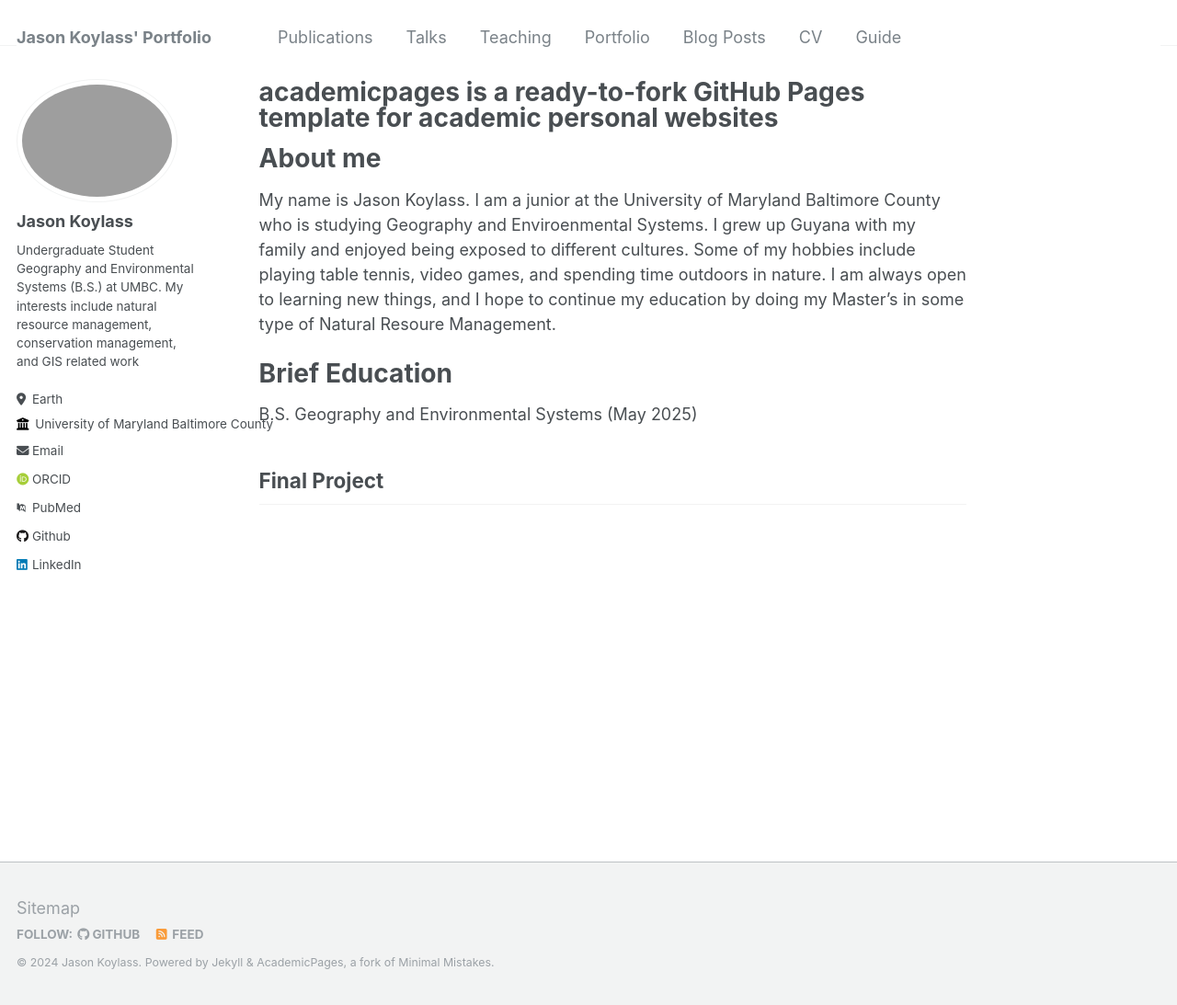
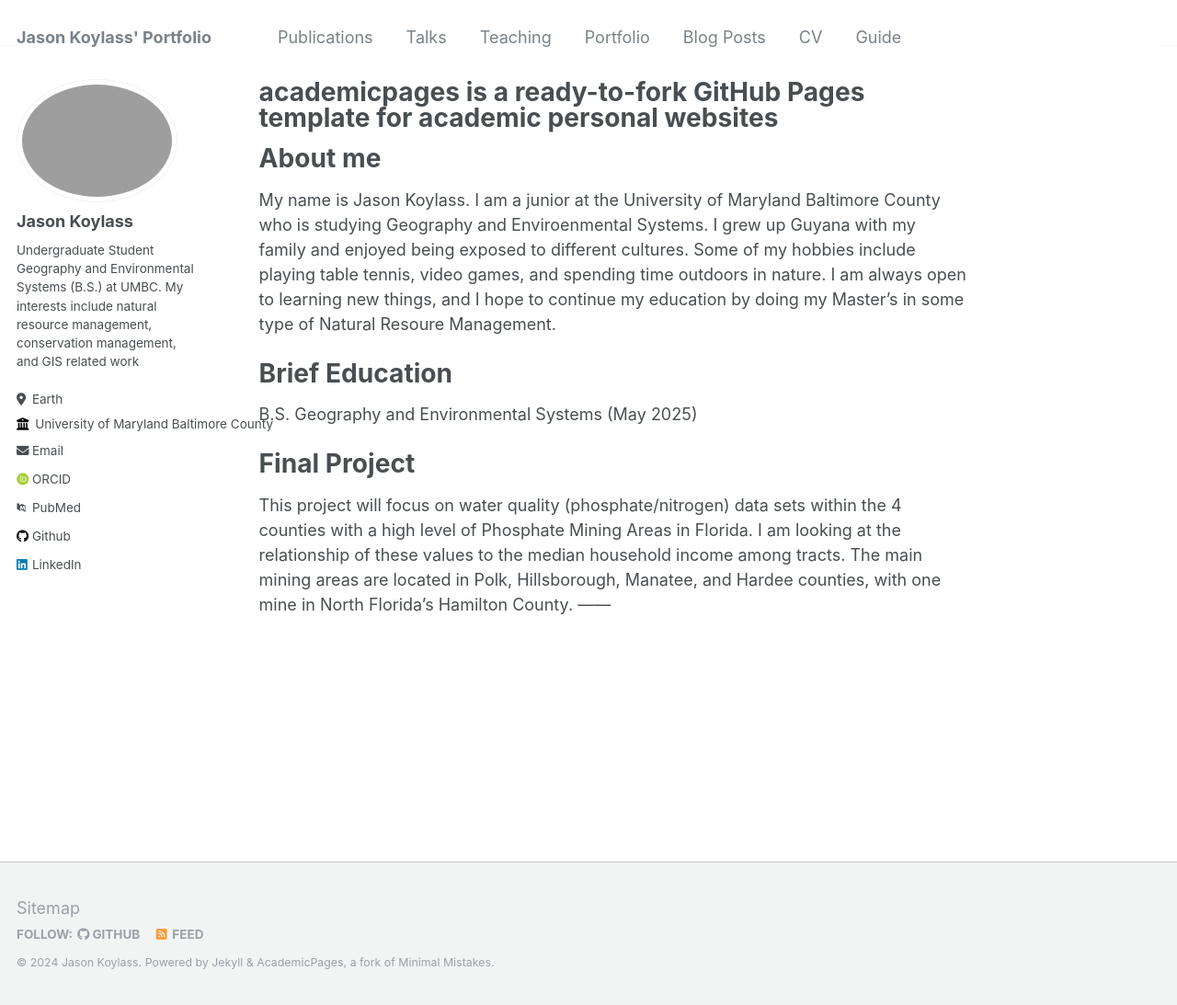
Before and after one commit to Jkoy592/Jkoy592.github.io, a Jekyll site: the page built from _pages/about.md, in a window 1280 px wide and 1093 px high. Shown: the whole window at 92% size. Built offline with Jekyll 4.4.1, drawn with Linux system fonts in a browser that asks for light colours; some web fonts are replaced.

Commit message:
Update about.md

```diff
--- a/_pages/about.md
+++ b/_pages/about.md
@@ -17,4 +17,6 @@ Brief Education
 B.S. Geography and Environmental Systems (May 2025)
 
 Final Project
+======
+This project will focus on water quality (phosphate/nitrogen) data sets within the 4 counties with a high level of Phosphate Mining Areas in Florida. I am looking at the relationship of these values to the median household income among tracts. The main mining areas are located in Polk, Hillsborough, Manatee, and Hardee counties, with one mine in North Florida's Hamilton County.
 ------
```
